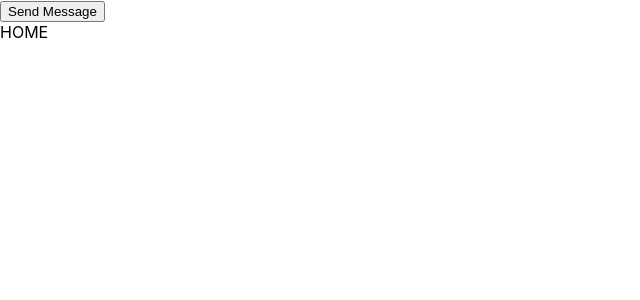
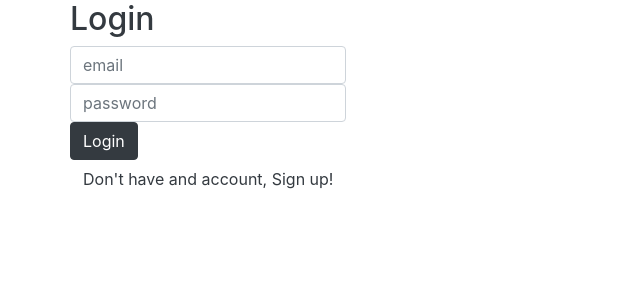
Before and after one commit to AnthonyTC89/chat-app, a React (Create React App) app: page / in a window 1280 px wide. Shown: the top 300 px of the page, without its empty margins (0-640 px from the left). Built offline with nearby package versions, Linux system fonts and the light colour scheme; no server answers.

Commit message:
Sign up and Login forms done

```diff
--- a/package.json
+++ b/package.json
@@ -8,6 +8,9 @@
     "@testing-library/jest-dom": "^4.2.4",
     "@testing-library/react": "^9.5.0",
     "@testing-library/user-event": "^7.2.1",
+    "bootstrap": "^4.5.2",
+    "jquery": "^3.5.1",
+    "popper.js": "^1.16.1",
     "prop-types": "^15.7.2",
     "react": "^16.13.1",
     "react-dom": "^16.13.1",
--- /dev/null
+++ b/src/Components/Login.js
@@ -0,0 +1,79 @@
+import React, { useState } from 'react';
+import PropTypes from 'prop-types';
+
+const defaultUser = {
+  email: '',
+  password: '',
+};
+
+const Login = ({ handleComponent }) => {
+  const [user, setUser] = useState(defaultUser);
+  const [loading, setLoading] = useState(false);
+  const [message, setMessage] = useState('');
+
+  const handleChange = (e) => {
+    e.persist();
+    setUser((prev) => (
+      { ...prev, [e.target.name]: e.target.value }
+    ));
+  };
+
+  const handleSubmit = async (e) => {
+    e.preventDefault();
+    setLoading(true);
+    setMessage('');
+    try {
+      // const res = await axios.post('/api/users/login', user, { timeout: 5000 });
+      setLoading(false);
+      setUser(defaultUser);
+    } catch (err) {
+      setMessage('Error!');
+      setLoading(false);
+    }
+  };
+
+  return (
+    <form className="form-signin" onSubmit={loading ? null : handleSubmit}>
+      <h2 className="text-dark">Login</h2>
+      <input
+        className="form-control input-signin"
+        name="email"
+        placeholder="email"
+        value={user.email}
+        onChange={handleChange}
+        required
+      />
+      <input
+        className="form-control input-signin"
+        name="password"
+        type="password"
+        placeholder="password"
+        value={user.password}
+        onChange={handleChange}
+        required
+      />
+      <button className="btn btn-dark" type="submit" disabled={loading}>
+        {loading
+          ? <span className="spinner-border spinner-border-sm mr-2" role="status" aria-hidden="true" />
+          : null}
+        {loading ? 'Wait...' : 'Login'}
+      </button>
+      <small className="text-danger">{message}</small>
+      <div className="form-group">
+        <button
+          className="btn text-dark btn-link"
+          type="button"
+          onClick={handleComponent}
+        >
+          Don&apos;t have and account, Sign up!
+        </button>
+      </div>
+    </form>
+  );
+};
+
+Login.propTypes = {
+  handleComponent: PropTypes.func.isRequired,
+};
+
+export default Login;
--- /dev/null
+++ b/src/Components/Signup.js
@@ -0,0 +1,79 @@
+import React, { useState } from 'react';
+import PropTypes from 'prop-types';
+
+const defaultUser = {
+  email: '',
+  password: '',
+};
+
+const Signup = ({ handleComponent }) => {
+  const [user, setUser] = useState(defaultUser);
+  const [loading, setLoading] = useState(false);
+  const [message, setMessage] = useState('');
+
+  const handleChange = (e) => {
+    e.persist();
+    setUser((prev) => (
+      { ...prev, [e.target.name]: e.target.value }
+    ));
+  };
+
+  const handleSubmit = async (e) => {
+    e.preventDefault();
+    setLoading(true);
+    setMessage('');
+    try {
+      // const res = await axios.post('/api/users/login', user, { timeout: 5000 });
+      setLoading(false);
+      setUser(defaultUser);
+    } catch (err) {
+      setMessage('Error!');
+      setLoading(false);
+    }
+  };
+
+  return (
+    <form className="form-signin" onSubmit={loading ? null : handleSubmit}>
+      <h2 className="text-dark">Signup</h2>
+      <input
+        className="form-control input-signin"
+        name="email"
+        placeholder="email"
+        value={user.email}
+        onChange={handleChange}
+        required
+      />
+      <input
+        className="form-control input-signin"
+        name="password"
+        type="password"
+        placeholder="password"
+        value={user.password}
+        onChange={handleChange}
+        required
+      />
+      <button className="btn btn-dark" type="submit" disabled={loading}>
+        {loading
+          ? <span className="spinner-border spinner-border-sm mr-2" role="status" aria-hidden="true" />
+          : null}
+        {loading ? 'Wait...' : 'Sign up'}
+      </button>
+      <small className="text-danger">{message}</small>
+      <div className="form-group">
+        <button
+          className="btn text-dark btn-link"
+          type="button"
+          onClick={handleComponent}
+        >
+          You already have an account, Login!
+        </button>
+      </div>
+    </form>
+  );
+};
+
+Signup.propTypes = {
+  handleComponent: PropTypes.func.isRequired,
+};
+
+export default Signup;
--- a/src/Containers/App.js
+++ b/src/Containers/App.js
@@ -4,7 +4,7 @@ import PropTypes from 'prop-types';
 import { BrowserRouter, Route, Switch } from 'react-router-dom';
 import * as chatActions from '../redux/actions/chatActions';
 import Home from './Home';
-import Login from './Login';
+import 'bootstrap/dist/css/bootstrap.min.css';
 
 class App extends React.Component {
   constructor(props) {
@@ -30,17 +30,11 @@ class App extends React.Component {
 
   render() {
     return (
-      <div>
-        <button type="button" onClick={this.handleClick}>
-          Send Message
-        </button>
-        <BrowserRouter>
-          <Switch>
-            <Route path="/login" component={Login} exact />
-            <Route path="/" component={Home} exact />
-          </Switch>
-        </BrowserRouter>
-      </div>
+      <BrowserRouter>
+        <Switch>
+          <Route path="/" component={Home} exact />
+        </Switch>
+      </BrowserRouter>
     );
   }
 }
--- a/src/Containers/Home.js
+++ b/src/Containers/Home.js
@@ -1,16 +1,19 @@
 import React, { useState } from 'react';
-// import PropTypes from 'prop-types';
-// import { InfoHome } from '../Info.json';
-// import './Home.css';
+import Login from '../Components/Login';
+import Signup from '../Components/Signup';
 
 const Home = () => {
-  // eslint-disable-next-line no-unused-vars
-  const [showSignIn, setShowSignIn] = useState(true);
+  const [showLogin, setshowLogin] = useState(true);
+
+  const handleComponent = () => {
+    setshowLogin(!showLogin);
+  };
 
   return (
     <div className="container">
       <div className="row">
-        HOME
+        {showLogin ? <Login handleComponent={handleComponent} />
+          : <Signup handleComponent={handleComponent} />}
       </div>
     </div>
   );
--- a/src/Containers/Login.js
+++ /dev/null
@@ -1,19 +0,0 @@
-import React, { useState } from 'react';
-// import PropTypes from 'prop-types';
-// import { InfoHome } from '../Info.json';
-// import './Home.css';
-
-const Login = () => {
-  // eslint-disable-next-line no-unused-vars
-  const [showSignIn, setShowSignIn] = useState(true);
-
-  return (
-    <div className="container">
-      <div className="row">
-        Login
-      </div>
-    </div>
-  );
-};
-
-export default Login;
```
Also changed, not shown: 1 other file (tests, documents, lock files or other folders).
